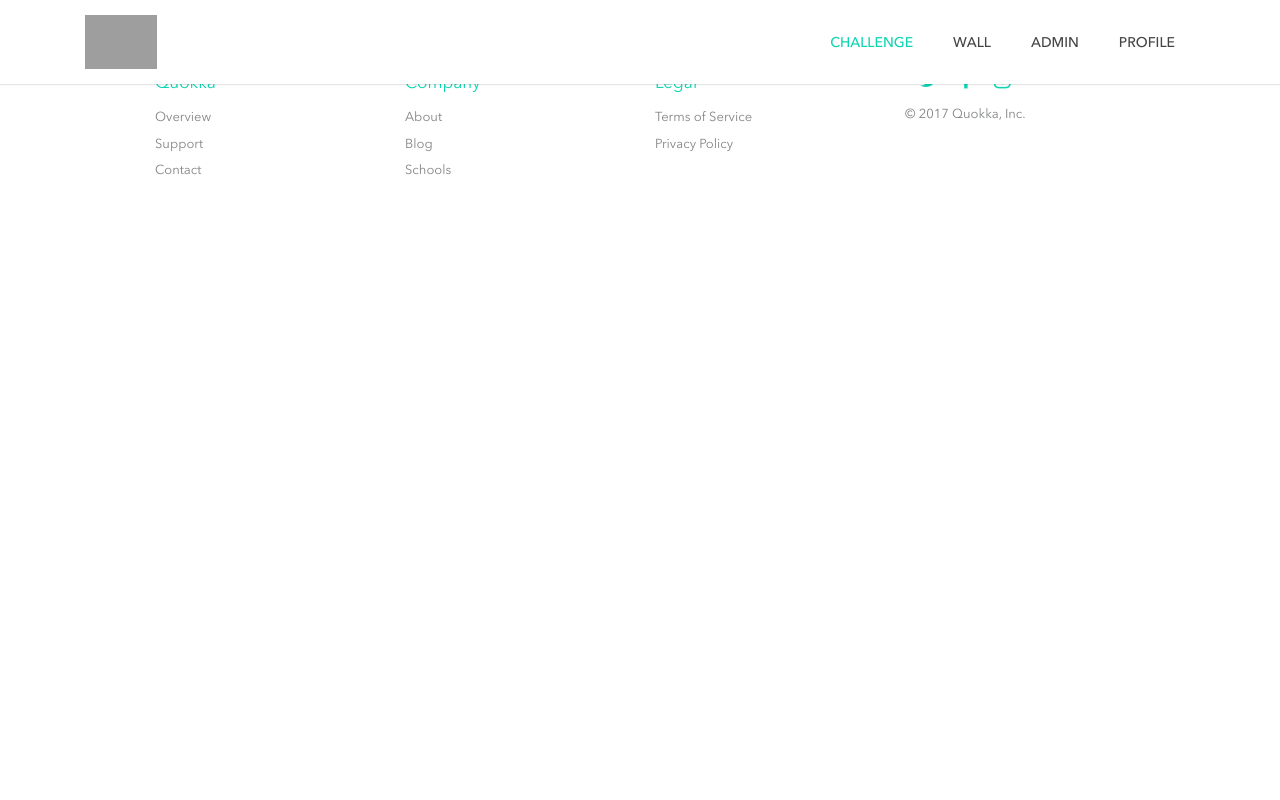
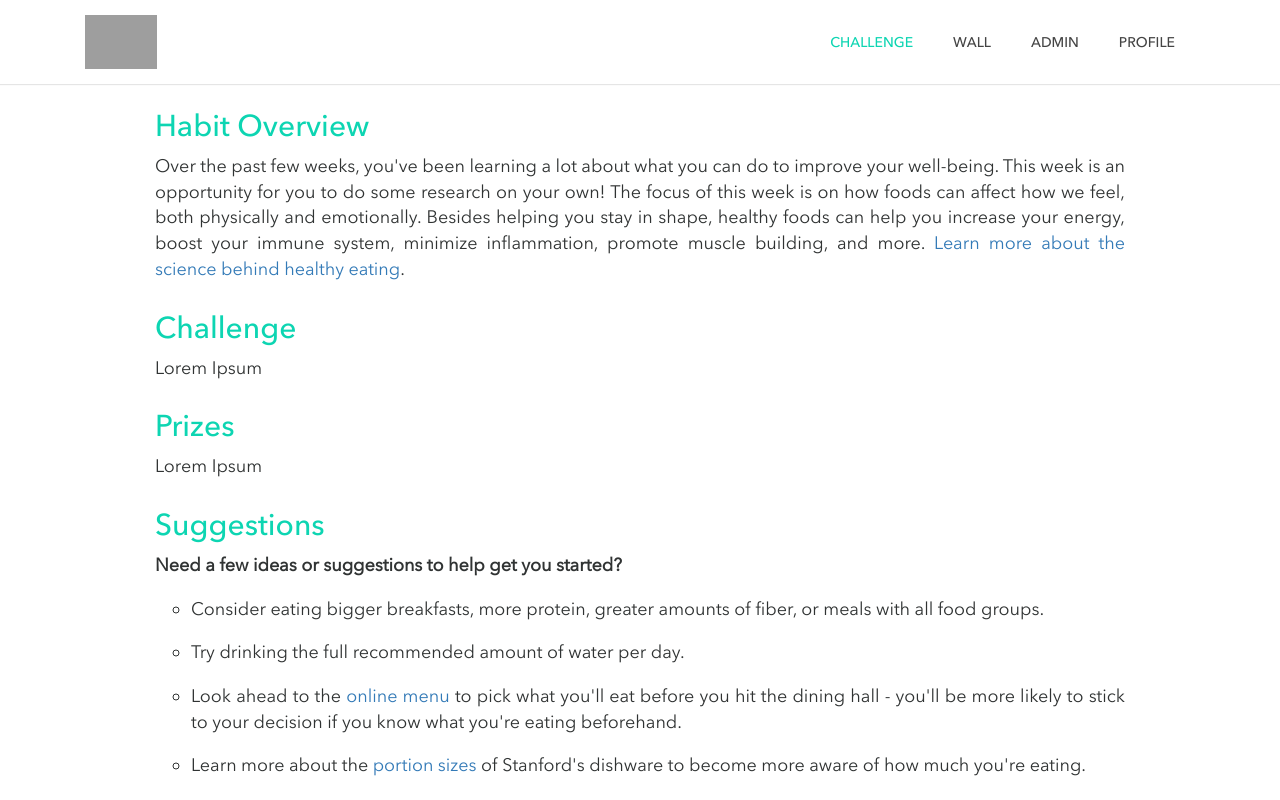
Before and after one commit to quokkateam/quokka, a React (Create React App) app: page /challenge in a window 1280 px wide. Shown: the top 800 px of the page. Built offline with nearby package versions, Linux system fonts and the light colour scheme; grey boxes are pictures that could not be loaded.

Commit message:
Add WIP challenge page
My goal right now is just to get the page looking like the mock. Hoping
to get an early feedback since this sort of stuff is pretty new to me.

```diff
--- a/src/components/challenge/Challenge.js
+++ b/src/components/challenge/Challenge.js
@@ -1,9 +1,101 @@
 import React, { Component } from 'react';
+
+const OverviewSection= () => {
+  return (
+      <div className="container-fluid">
+        <div className="row">
+          <h2 className="challenge-section-title">Habit Overview</h2>
+          <p className="challenge-section-desc">
+            Over the past few weeks, you've been learning a lot about what
+            you can do to improve your well-being. This week is an opportunity
+            for you to do some research on your own! The focus of this week
+            is on how foods can affect how we feel, both physically and
+            emotionally. Besides helping you stay in shape, healthy foods can
+            help you increase your energy, boost your immune system,
+            minimize inflammation, promote muscle building, and more.
+            <a href="/challenge"> Learn more about the science behind healthy eating</a>.
+          </p>
+        </div>
+      </div>
+  )
+}
+
+const ChallengeSection = () => {
+  return (
+      <div className="container-fluid">
+        <div className="row">
+          <h2 className="challenge-section-title">Challenge</h2>
+          <p className="challenge-section-desc">Lorem Ipsum</p>
+        </div>
+      </div>
+  )
+}
+
+const PrizesSection= () => {
+  return (
+      <div className="container-fluid">
+        <div className="row">
+          <h2 className="challenge-section-title">Prizes</h2>
+          <p className="challenge-section-desc">Lorem Ipsum</p>
+        </div>
+      </div>
+  )
+}
+
+const SuggestionsSection = () => {
+  return (
+    <div className="container-fluid">
+      <div className="row">
+        <h2 className="challenge-section-title">Suggestions</h2>
+        <p className="challenge-section-desc">
+          <b>Need a few ideas or suggestions to help get you started?</b>
+          <ul>
+            <li>
+              Consider eating bigger breakfasts, more protein, greater
+                amounts of fiber, or meals with all food groups.
+              </li>
+            <li>
+              Try drinking the full recommended amount of water per day.
+              </li>
+            <li>
+              Look ahead to the <a href="/challenge">online menu</a> to
+                pick what you'll eat before you hit the dining hall - you'll
+                be more likely to stick to your decision if you know what
+                you're eating beforehand.
+              </li>
+            <li>
+              Learn more about the <a href="/challenge">portion sizes </a>
+              of Stanford's dishware to become more aware of how much
+                you're eating.
+              </li>
+          </ul>
+        </p>
+      </div>
+    </div>
+  )
+}
+
+const CheckInSection= () => {
+  return (
+      <div className="container-fluid">
+        <div className="row">
+          <h2 className="challenge-section-title">Check-In</h2>
+          <p className="challenge-section-desc">Lorem Ipsum</p>
+        </div>
+      </div>
+  )
+}
 
 class Challenge extends Component {
   render() {
     return (
-      <div id="Challenge">Challenge</div>
+      <div id="challenge">
+        <OverviewSection/>
+        <ChallengeSection/>
+        <PrizesSection/>
+        <SuggestionsSection/>
+        <CheckInSection/>
+      </div>
     );
   }
 }
--- /dev/null
+++ b/src/styles/scss/challenge.scss
@@ -0,0 +1,36 @@
+#challenge {
+  padding: 90px 140px;
+  background: #fff;
+  font-size: 16px;
+  text-align: justify;
+
+  .challenge-section-title {
+    color: $primary;
+    font-family: Avenir-Next-Medium;
+  }
+
+  .challenge-section-desc {
+    color: $secondary;
+    font-size: 18px;
+  }
+
+  ul {
+    list-style-type: circle;
+    padding-left: 2em;
+    li {
+      margin-top: 1em;
+    }
+  }
+}
+
+@media (max-width: 991px) {
+  #challenge {
+    padding: 90px;
+  }
+}
+
+@media (max-width: 768px) {
+  #challenge {
+    padding: 75px 4%;
+  }
+}
--- a/src/styles/scss/index.scss
+++ b/src/styles/scss/index.scss
@@ -27,3 +27,6 @@
 // Widgets
 @import 'widgets/spinners/horiz-spinner';
 @import 'widgets/lg-spinner-btn';
+
+// Challenge
+@import 'challenge';
```
Also changed, not shown: src/Main.js (line endings or trailing spaces), src/styles/scss/home/about.scss (line endings or trailing spaces).
